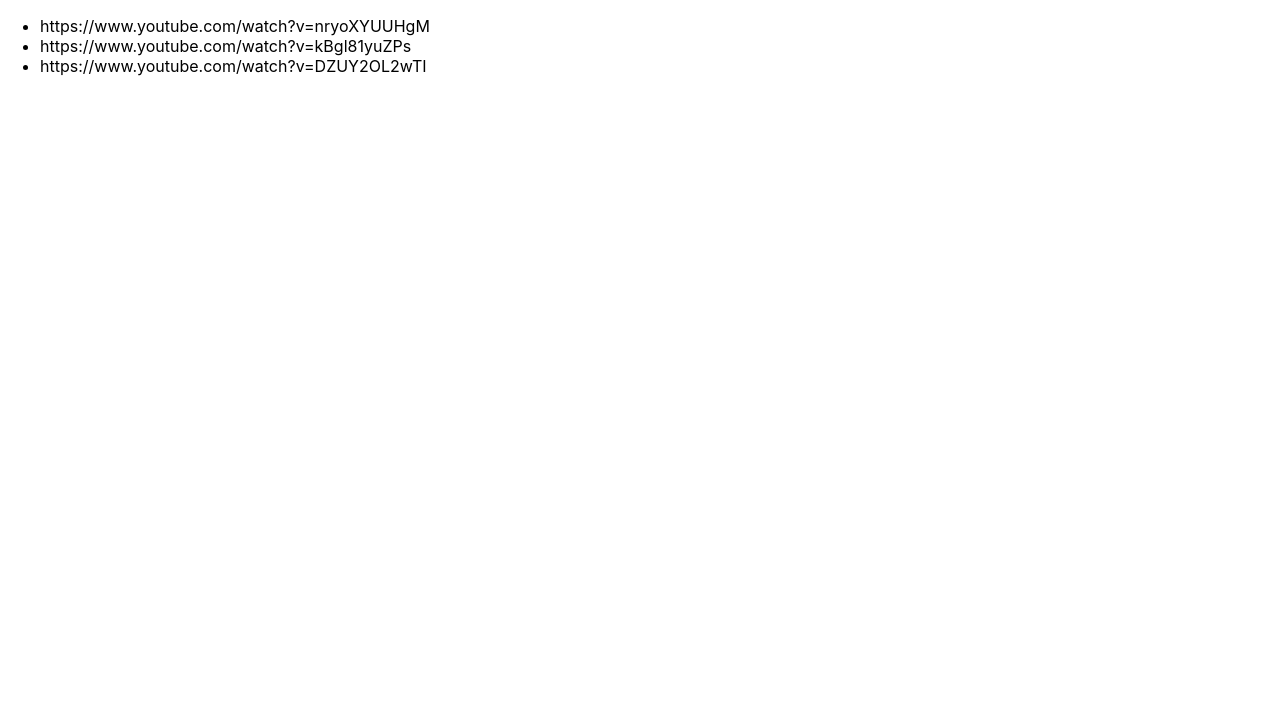
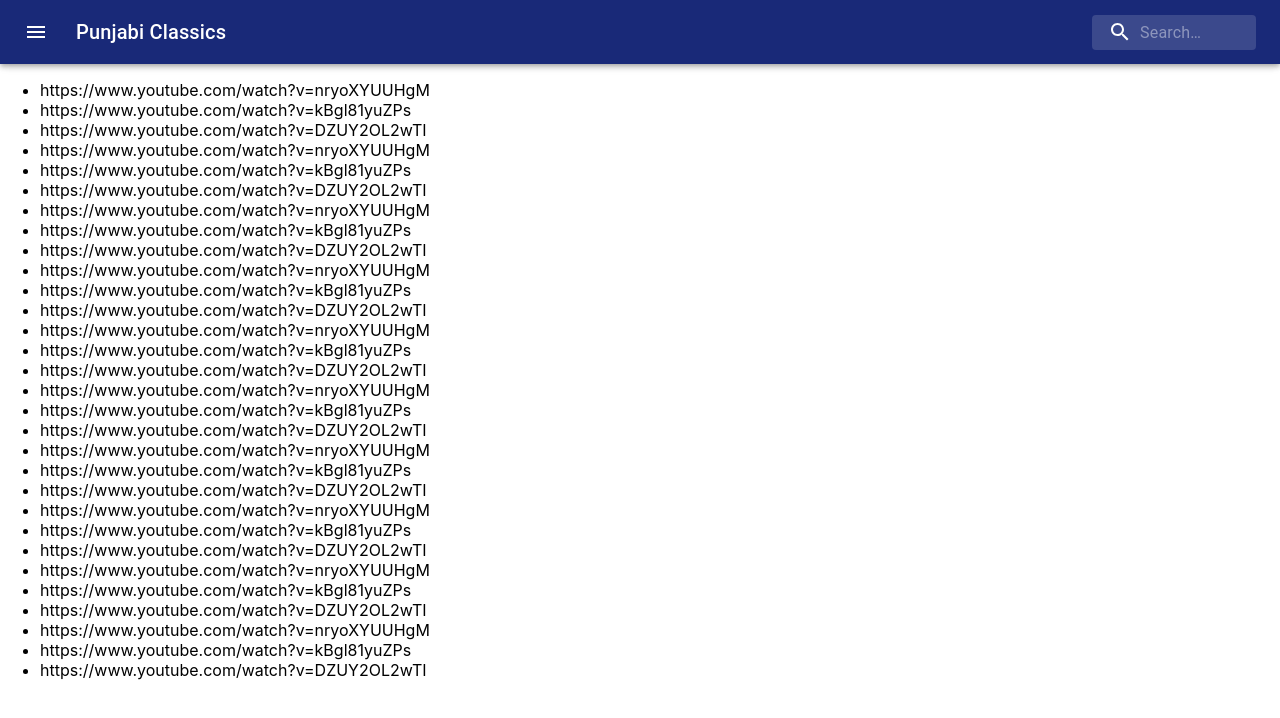
Before and after one commit to HarmanSran/punjabi-classics, a React (Create React App) app: page / in a window 1280 px wide. Shown: the top 718 px of the page. Built offline with nearby package versions, Linux system fonts and the light colour scheme.

Commit message:
basic appbar

```diff
--- a/public/data/ja-mur-ja.json
+++ b/public/data/ja-mur-ja.json
@@ -6,6 +6,7 @@
   "link": "https://www.youtube.com/watch?v=nryoXYUUHgM",
   "language": "Punjabi",
   "singer": "Nusrat Fateh Ali Khan",
+  "lyricist": "Bari",
   "translation": "Harman",
   "commentary": [
     "A warning to the wayfarer: Stay away from love!"
--- a/public/data/pyala-rakh-de.json
+++ b/public/data/pyala-rakh-de.json
@@ -6,6 +6,7 @@
   "link": "https://www.youtube.com/watch?v=kBgl81yuZPs",
   "language": "Urdu",
   "singer": "Nusrat Fateh Ali Khan",
+  "lyricist": "Rafiq",
   "translation": "Harman",
   "commentary": [
     "Like much of mystical literature, this poem may be interpreted in different ways (depending on one's bias).",
--- a/public/data/sambh-leh-dahooda.json
+++ b/public/data/sambh-leh-dahooda.json
@@ -6,6 +6,7 @@
   "link": "https://www.youtube.com/watch?v=DZUY2OL2wTI",
   "language": "Punjabi",
   "singer": "Kuldeep Manak",
+  "lyricist": "Unknown",
   "translation": "Harman",
   "commentary": [
     "Based on an old Punjabi folk tale - of a supposed far away King of Baghdad, King Dahood.",
--- a/src/App.js
+++ b/src/App.js
@@ -1,12 +1,32 @@
 import React from 'react';
 import PropTypes from 'prop-types';
+import { createMuiTheme, ThemeProvider } from '@material-ui/core/styles';
+import AppToolbar from './components/AppToolbar/AppToolbar';
+
+const theme = createMuiTheme({
+  palette: {
+    primary: {
+      main: '#192978',
+    },
+  },
+});
 
 const App = ({ lyrics }) => (
-  <div>
+  <ThemeProvider theme={theme}>
+    <AppToolbar />
     <ul>
       {lyrics.map((lyric) => <li>{lyric.link}</li>)}
+      {lyrics.map((lyric) => <li>{lyric.link}</li>)}
+      {lyrics.map((lyric) => <li>{lyric.link}</li>)}
+      {lyrics.map((lyric) => <li>{lyric.link}</li>)}
+      {lyrics.map((lyric) => <li>{lyric.link}</li>)}
+      {lyrics.map((lyric) => <li>{lyric.link}</li>)}
+      {lyrics.map((lyric) => <li>{lyric.link}</li>)}
+      {lyrics.map((lyric) => <li>{lyric.link}</li>)}
+      {lyrics.map((lyric) => <li>{lyric.link}</li>)}
+      {lyrics.map((lyric) => <li>{lyric.link}</li>)}
     </ul>
-  </div>
+  </ThemeProvider>
 );
 
 App.propTypes = {
--- /dev/null
+++ b/src/components/AppToolbar/AppToolbar.js
@@ -0,0 +1,109 @@
+import React from 'react';
+import AppBar from '@material-ui/core/AppBar';
+import Toolbar from '@material-ui/core/Toolbar';
+import IconButton from '@material-ui/core/IconButton';
+import Typography from '@material-ui/core/Typography';
+import InputBase from '@material-ui/core/InputBase';
+import { fade, makeStyles } from '@material-ui/core/styles';
+import MenuIcon from '@material-ui/icons/Menu';
+import SearchIcon from '@material-ui/icons/Search';
+
+const useStyles = makeStyles((theme) => ({
+  root: {
+    flexGrow: 1,
+  },
+  menuButton: {
+    marginRight: theme.spacing(2),
+  },
+  title: {
+    flexGrow: 1,
+    display: 'none',
+    [theme.breakpoints.up('sm')]: {
+      display: 'block',
+    },
+  },
+  rightHandSide: {
+    position: 'relative',
+    marginLeft: 0,
+    width: '100%',
+    [theme.breakpoints.up('sm')]: {
+      marginLeft: theme.spacing(1),
+      width: 'auto',
+    },
+  },
+  search: {
+    borderRadius: theme.shape.borderRadius,
+    backgroundColor: fade(theme.palette.common.white, 0.15),
+    '&:hover': {
+      backgroundColor: fade(theme.palette.common.white, 0.25),
+    },
+  },
+  searchIcon: {
+    padding: theme.spacing(0, 2),
+    height: '100%',
+    position: 'absolute',
+    pointerEvents: 'none',
+    display: 'flex',
+    alignItems: 'center',
+    justifyContent: 'center',
+  },
+  inputRoot: {
+    color: 'inherit',
+  },
+  inputInput: {
+    padding: theme.spacing(1, 1, 1, 0),
+    // vertical padding + font size from searchIcon
+    paddingLeft: `calc(1em + ${theme.spacing(4)}px)`,
+    transition: theme.transitions.create('width'),
+    width: '100%',
+    [theme.breakpoints.up('sm')]: {
+      width: '12ch',
+      '&:focus': {
+        width: '20ch',
+      },
+    },
+  },
+}));
+
+const AppToolbar = () => {
+  const classes = useStyles();
+
+  return (
+    <div className={classes.root}>
+      <AppBar position="fixed" color="primary">
+        <Toolbar>
+          <IconButton
+            edge="start"
+            className={classes.menuButton}
+            color="inherit"
+            aria-label="open drawer"
+          >
+            <MenuIcon />
+          </IconButton>
+          <Typography className={classes.title} variant="h6" noWrap>
+            Punjabi Classics
+          </Typography>
+          <div className={classes.rightHandSide}>
+            <div className={classes.search}>
+              <div className={classes.searchIcon}>
+                <SearchIcon />
+              </div>
+              <InputBase
+                placeholder="Search…"
+                classes={{
+                  root: classes.inputRoot,
+                  input: classes.inputInput,
+                }}
+                inputProps={{ 'aria-label': 'search' }}
+              />
+            </div>
+          </div>
+        </Toolbar>
+      </AppBar>
+      {/* Empty <Toolbar> to give appropriate vertical padding since actual <AppBar> is fixed position */}
+      <Toolbar />
+    </div>
+  );
+};
+
+export default AppToolbar;
--- a/src/index.css
+++ b/src/index.css
@@ -15,3 +15,25 @@
 #root, html, body {
   height: 100%;
 }
+
+/* Custom Scrollbar */
+::-webkit-scrollbar {
+  width: 20px;
+}
+
+::-webkit-scrollbar-track {
+  background-color: transparent;
+}
+
+::-webkit-scrollbar-thumb {
+  background-color: #d6dee1;
+  border-radius: 20px;
+  border: 6px solid transparent;
+  background-clip: content-box;
+}
+
+::-webkit-scrollbar-thumb:hover {
+  background-color: #a8bbbf;
+}
+
+/* Custom Scrollbar  */
```
Also changed, not shown: src/components/AppToolbar/components/GithubButton.js (added), src/components/AppToolbar/components/SearchField.js (added).
